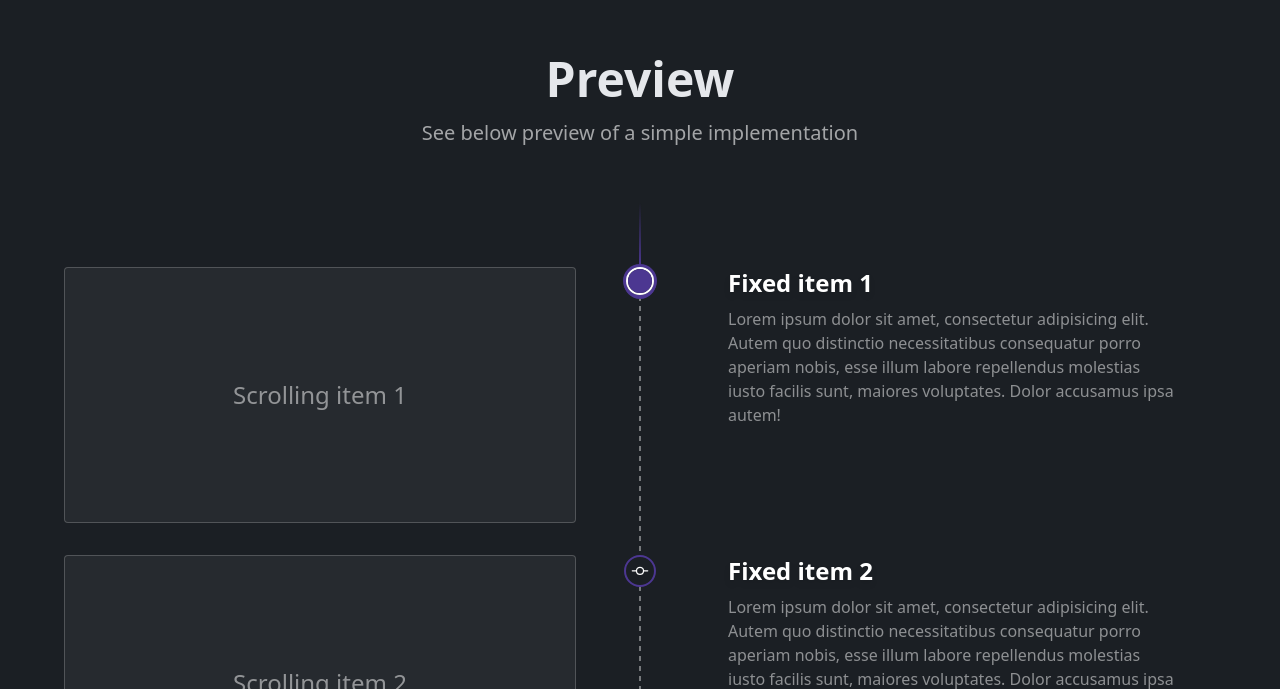
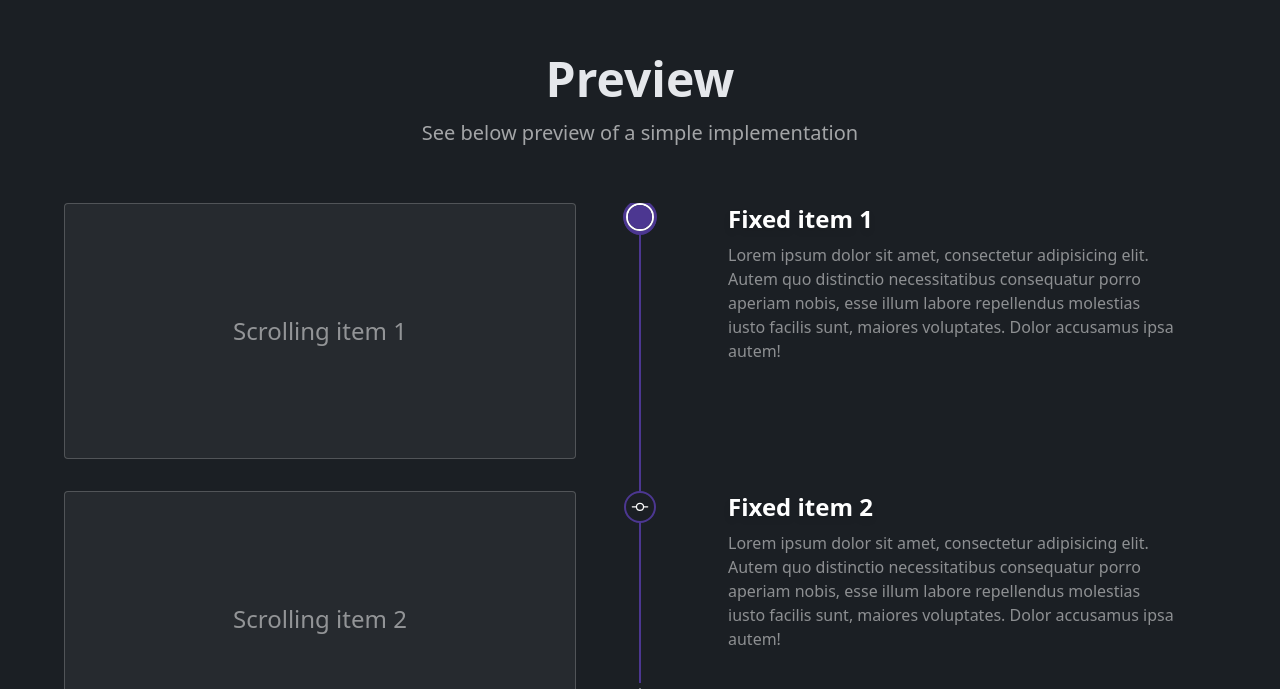
Before and after one commit to PeCrio/scrolling-features-react, a React (Vite) app: page / in a window 1280 px wide. Shown: the part 1011-1700 px from the top of the page. Built offline with nearby package versions, Linux system fonts and the light colour scheme.

Commit message:
feat: feature tracker uses vh

```diff
--- a/src/components/ScrollingFeatures.tsx
+++ b/src/components/ScrollingFeatures.tsx
@@ -94,7 +94,7 @@ export const ScrollingFeatures: React.FC<Props> = ({
 
   return (
     <div id="package-mask">
-      <div className="sfr-relative sfr-isolate sfr-z-0 lg:-sfr-mt-48">
+      <div className="sfr-relative sfr-isolate sfr-z-0">
         {/* Line trail */}
         <div className="sfr-flex lg:sfr-justify-center -sfr-z-10 sfr-w-full sfr-h-full sfr-absolute sft-top-0 ">
           {customLineTrail ? (
@@ -111,32 +111,39 @@ export const ScrollingFeatures: React.FC<Props> = ({
           )}
         </div>
         {/* Beginning tracking line mask */}
-        {trackingLineFadeColor && (
+        {/* {trackingLineFadeColor && (
           <div
             className={`sfr-bg-gradient-to-b sfr-hidden lg:sfr-block sfr-top-0 sfr-inset-x-0 sfr-h-64 sfr-absolute sfr-w-[4px] sfr-translate-x-[-2px] lg:sfr-left-[50%]`}
             style={{
               background: `linear-gradient(${trackingLineFadeColor} 75%, transparent)`,
             }}
           ></div>
-        )}
+        )} */}
+        <div className="sfr-fixed sfr-h-full sfr-w-full sfr-items-start lg:sfr-flex lg:sfr-justify-center sfr-z-0">
+          <div
+            className={`sfr-top-0 sfr-w-full sfr-flex lg:sfr-justify-center sfr-sticky -sfr-mt-[40vh]`}
+          >
             {/* Desktop tracking line */}
             <div
-          className={`sfr-sticky lg:sfr-flex sfr-hidden lg:sfr-visible lg:sfr-justify-center -sfr-z-10 ${
-            showAll ? "sfr-top-0" : "sfr-top-0"
-          }`}
+              className={`lg:sfr-flex sfr-hidden lg:sfr-visible lg:sfr-justify-center sfr-sticky
+            `}
             >
               <div
-            className="sfr-w-[2px] sfr-h-64"
+                className={`sfr-w-[2px] sfr-transform sfr-transition-all sfr-duration-1000 ${
+                  showAll ? "sfr-h-[100vh]" : "sfr-h-[40vh]"
+                }`}
                 style={{ backgroundColor: trackingLineColor }}
               ></div>
             </div>
+          </div>
+        </div>
+        <div className="sfr-fixed sfr-h-full sfr-w-full sfr-items-start lg:sfr-flex lg:sfr-justify-center sfr-z-10">
           {/* Tracking ball */}
+          <div className="sfr-absolute sfr-inset-y-0">
             <div
               ref={trackingBallRef}
-          className={`sfr-z-20 sfr-sticky lg:sfr-flex sfr-invisible lg:sfr-visible sfr-justify-center sfr-transform sfr-transition-all sfr-duration-700 ${
-            showAll
-              ? "lg:sfr-top-[100%] lg:sfr-w-full"
-              : "sfr-top-[37%] lg:sfr-top-64"
+              className={`sfr-sticky lg:sfr-flex lg:sfr-visible sfr-justify-center sfr-self-center sfr-transform sfr-transition-all sfr-duration-1000 sfr-top-[37%] ${
+                showAll ? "lg:sfr-top-[100vh]" : " lg:sfr-top-[40vh]"
               }`}
             >
               {customTrackingBall ? (
@@ -147,8 +154,10 @@ export const ScrollingFeatures: React.FC<Props> = ({
                 </div>
               )}
             </div>
+          </div>
+        </div>
         {/* Feature listing */}
-        <div className="-sfr-mt-7">
+        <div>
           {featureList &&
             featureList.map((feature) => (
               <FeatureItem
```
Lines whose indentation alone changed are shown as unchanged.
